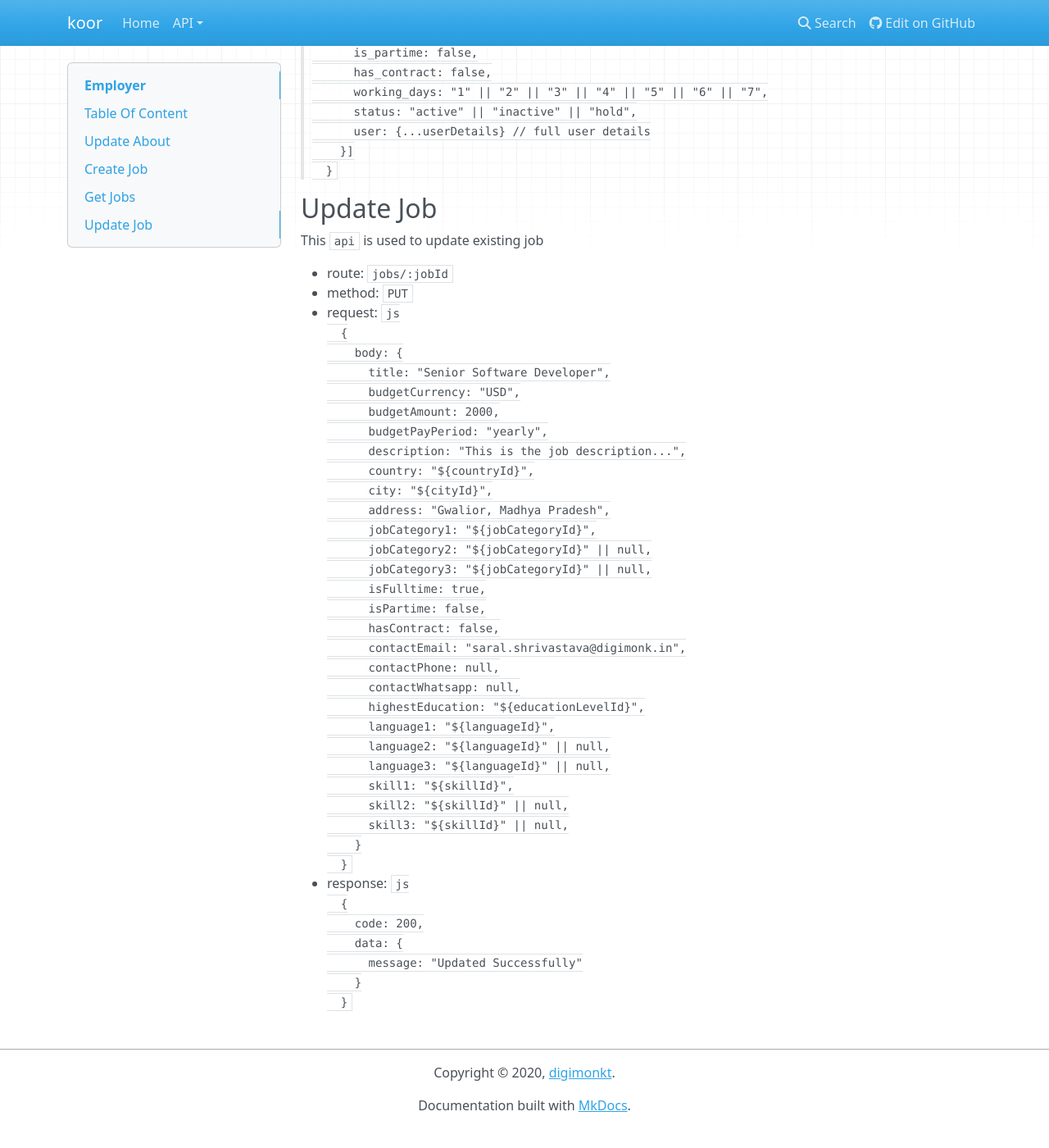
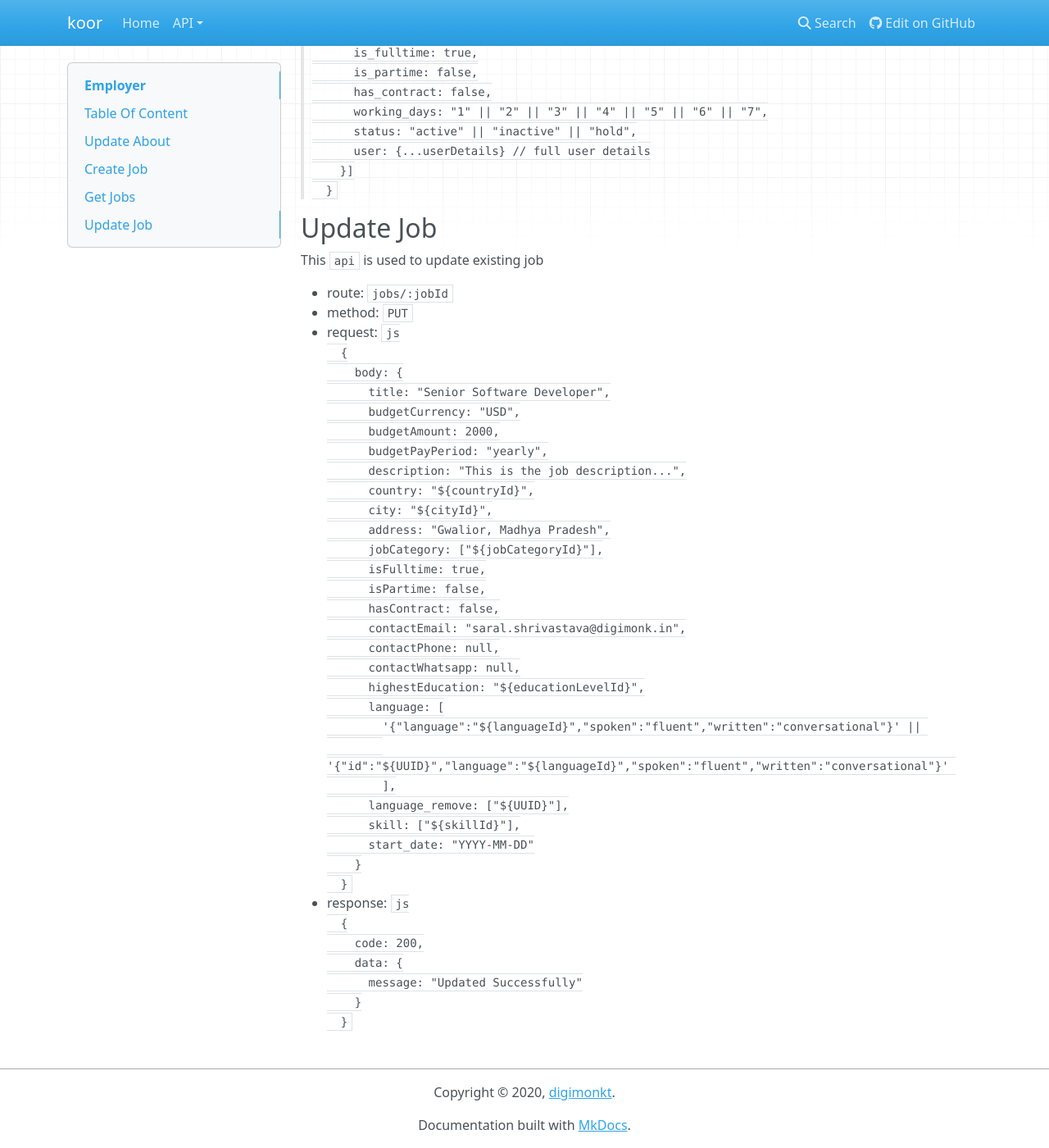
Before and after one commit to digimonkt/koor-backend, an MkDocs documentation site: the page built from docs/employer/employer.md, in a window 1280 px wide and 1400 px high, scrolled down 2815 px. Shown: the whole window at 82% size. Built offline with MkDocs 1.6.1, drawn with Linux system fonts in a browser that asks for light colours; nearby versions of some CDN libraries; before the commit the page ends 4191 px from its top, so only the background shows below that; some of the changed text lies outside the part shown.

Commit message:
#138 - modify employer.md for update and create job

````diff
--- a/docs/employer/employer.md
+++ b/docs/employer/employer.md
@@ -81,11 +81,12 @@ This route is used to create `jobs`
       contactPhone: null,
       contactWhatsapp: null,
       highestEducation: "${educationLevelId}",
-      language: ["${languageId}"],
+      language: [{"language":"${languageId}","spoken":"fluent","written":"conversational"}],
       skill: ["${skillId}"],
       working_days: "1" || "2" || "3" || "4" || "5" || "6" || "7",
       attachments: [File],
       deadline: "YYYY-MM-DD"
+      start_date: "YYYY-MM-DD"
     }
   }
   ```
@@ -173,9 +174,7 @@ This `api` is used to update existing job
       country: "${countryId}",
       city: "${cityId}",
       address: "Gwalior, Madhya Pradesh",
-      jobCategory1: "${jobCategoryId}",
-      jobCategory2: "${jobCategoryId}" || null,
-      jobCategory3: "${jobCategoryId}" || null,
+      jobCategory: ["${jobCategoryId}"],
       isFulltime: true,
       isPartime: false,
       hasContract: false,
@@ -183,12 +182,13 @@ This `api` is used to update existing job
       contactPhone: null,
       contactWhatsapp: null,
       highestEducation: "${educationLevelId}",
-      language1: "${languageId}",
-      language2: "${languageId}" || null,
-      language3: "${languageId}" || null,
-      skill1: "${skillId}",
-      skill2: "${skillId}" || null,
-      skill3: "${skillId}" || null,
+      language: [
+        '{"language":"${languageId}","spoken":"fluent","written":"conversational"}' ||
+        '{"id":"${UUID}","language":"${languageId}","spoken":"fluent","written":"conversational"}'
+        ],
+      language_remove: ["${UUID}"],
+      skill: ["${skillId}"],
+      start_date: "YYYY-MM-DD"
     }
   }
   ```
````
